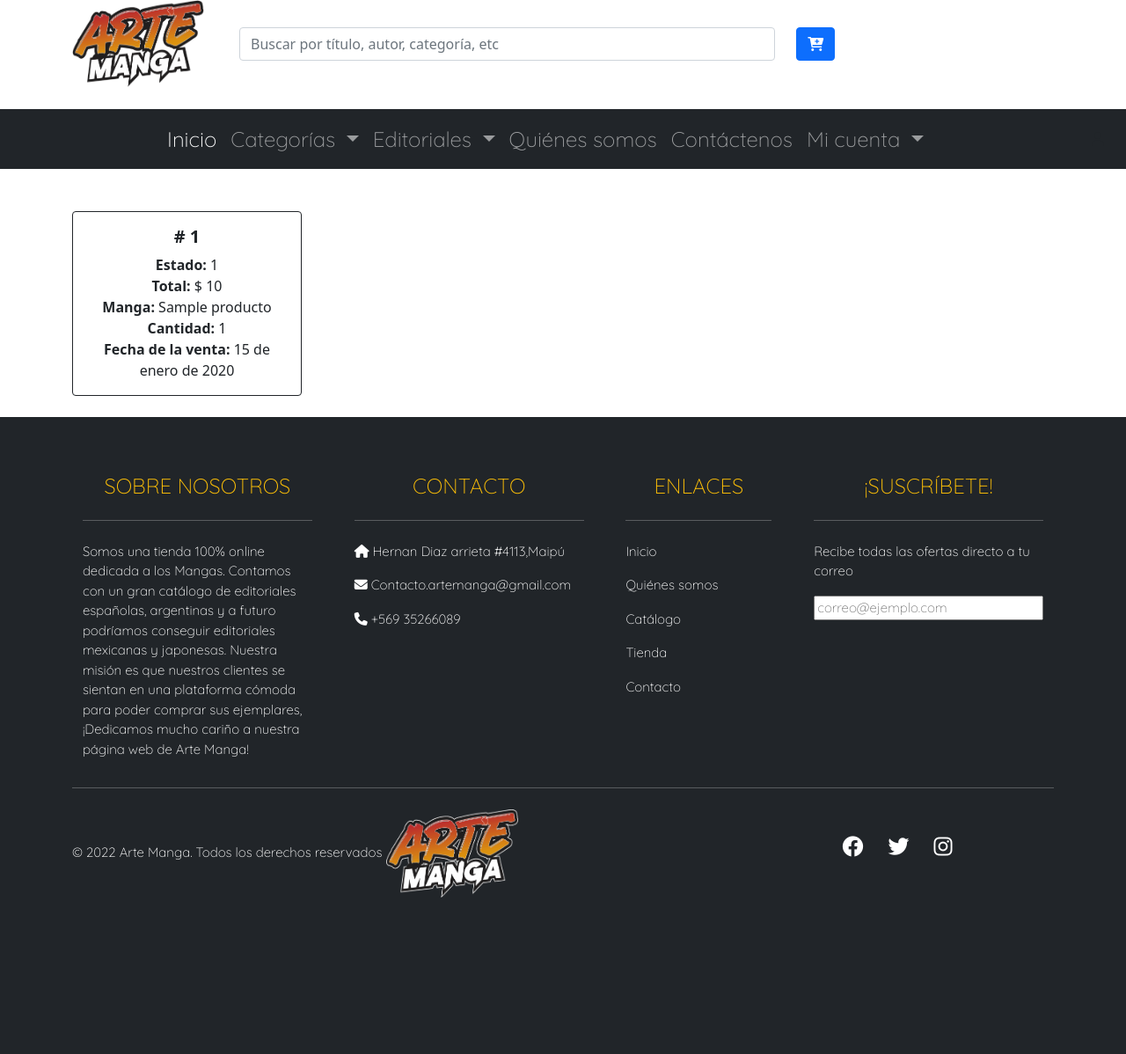
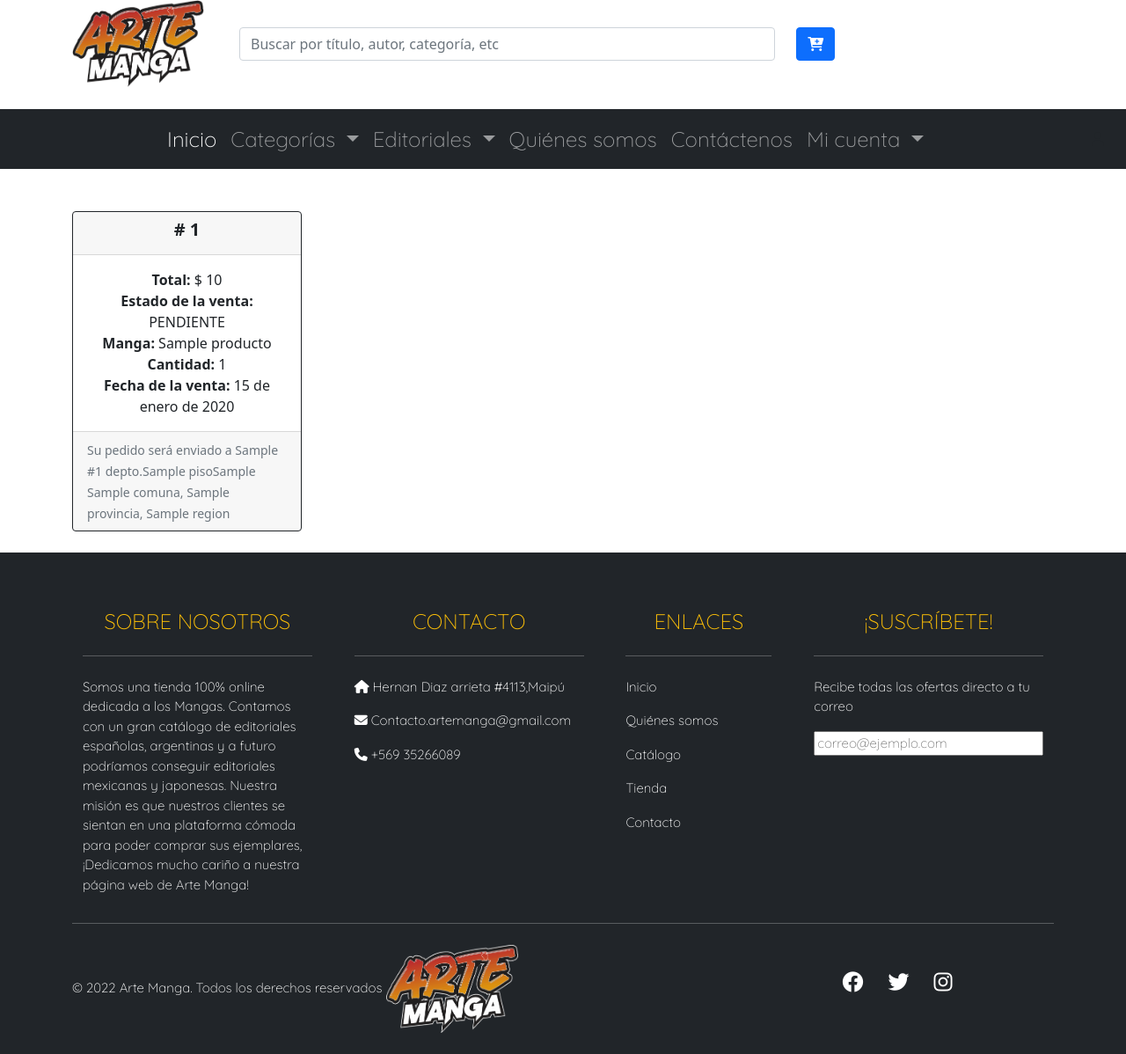
Before and after one commit to kanroot/artemanga, a Django app: page /ver-compras/ in a window 1280 px wide. Shown: the whole page at 88% size. Before the commit the page ends 1020 px from the top, so only its background shows below. Run offline with Django 4.2, Linux system fonts and the light colour scheme; a user stored in the database is signed in; tables that the repository leaves empty hold one stand-in row (values such as "Sample post"); some libraries are stand-ins or nearby versions.

Commit message:
mis compras

```diff
--- a/src/templates/web/mis_compras.html
+++ b/src/templates/web/mis_compras.html
@@ -10,11 +10,18 @@
             {% for venta in ventas %}
                 <div class="col-lg-3 col-md-6 col-sm-12">
                     <div class="card border-dark h-100">
+                        <div class="card-header text-center"><h5><strong># {{ venta.id }} </strong></h5></div>
                         <div class="card-body">
-                            <h5 class="card-title text-center"><strong># {{ venta.id }} </strong></h5>
                             <p class="card-text text-center">
-                                <strong>Estado:</strong> {{ venta.estado }} <br>
                                 <strong>Total:</strong> $ {{ venta.total_humanizado }} <br>
+
+                                {% if venta.estado_venta != 'APROBADA' %}
+                                    <strong>Estado de la venta:</strong> {{ venta.estado_venta }} <br>
+                                {% endif %}
+
+                                {% if venta.estado_venta == 'APROBADA' %}
+                                    <strong>Estado del despacho:</strong> {{ venta.despacho.estado_despacho }} <br>
+                                {% endif %}
 
                                 {% for compra in compras %}
                                     {% if compra.venta_id == venta.id %}
@@ -25,7 +32,9 @@
                                 <strong>Fecha de la venta:</strong> {{ venta.fecha_venta }} <br>
                             </p>
                         </div>
-
+                        <div class="card-footer">
+                            <small class="text-muted">{{ venta.despacho }}</small>
+                        </div>
                     </div>
                 </div>
             {% endfor %}
--- a/src/venta/models.py
+++ b/src/venta/models.py
@@ -98,8 +98,12 @@ class Despacho(models.Model):
     def usuario(self):
         return self.direccion.usuario
 
+    @property
+    def estado_despacho(self):
+        return EstadoDes(self.estado).name
+
     def __str__(self):
-        return f"Despacho {self.id}, de {self.usuario}, en {self.direccion}"
+        return f"Su pedido será enviado a {self.direccion}"
 
 
 class Venta(models.Model):
@@ -116,6 +120,10 @@ class Venta(models.Model):
         if self.fecha_venta is None:
             self.fecha_venta = datetime.now()
         super().save(force_insert, force_update, using, update_fields)
+
+    @property
+    def estado_venta(self):
+        return EstadoVenta(self.estado).name
 
     @property
     def total_humanizado(self):
```
